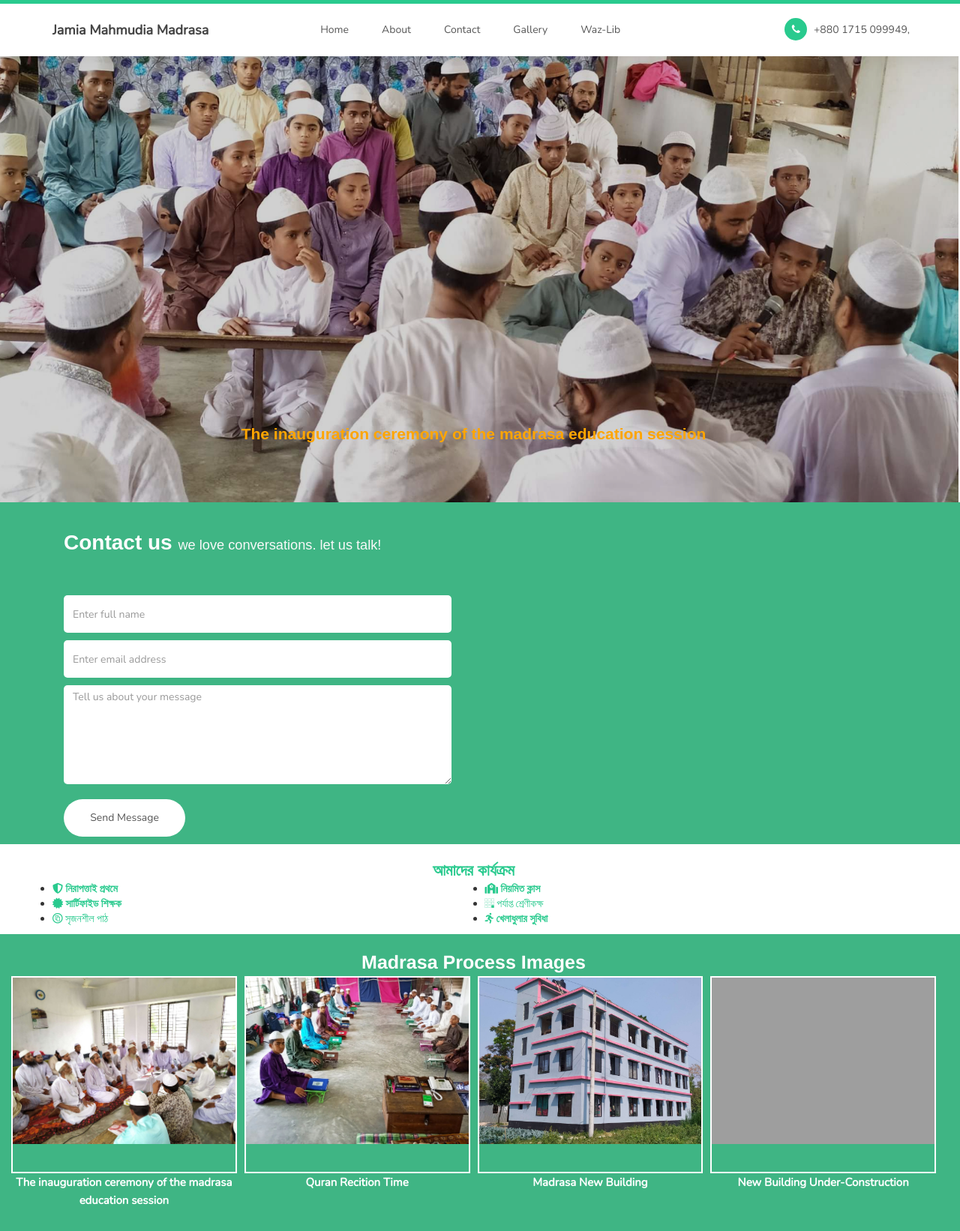
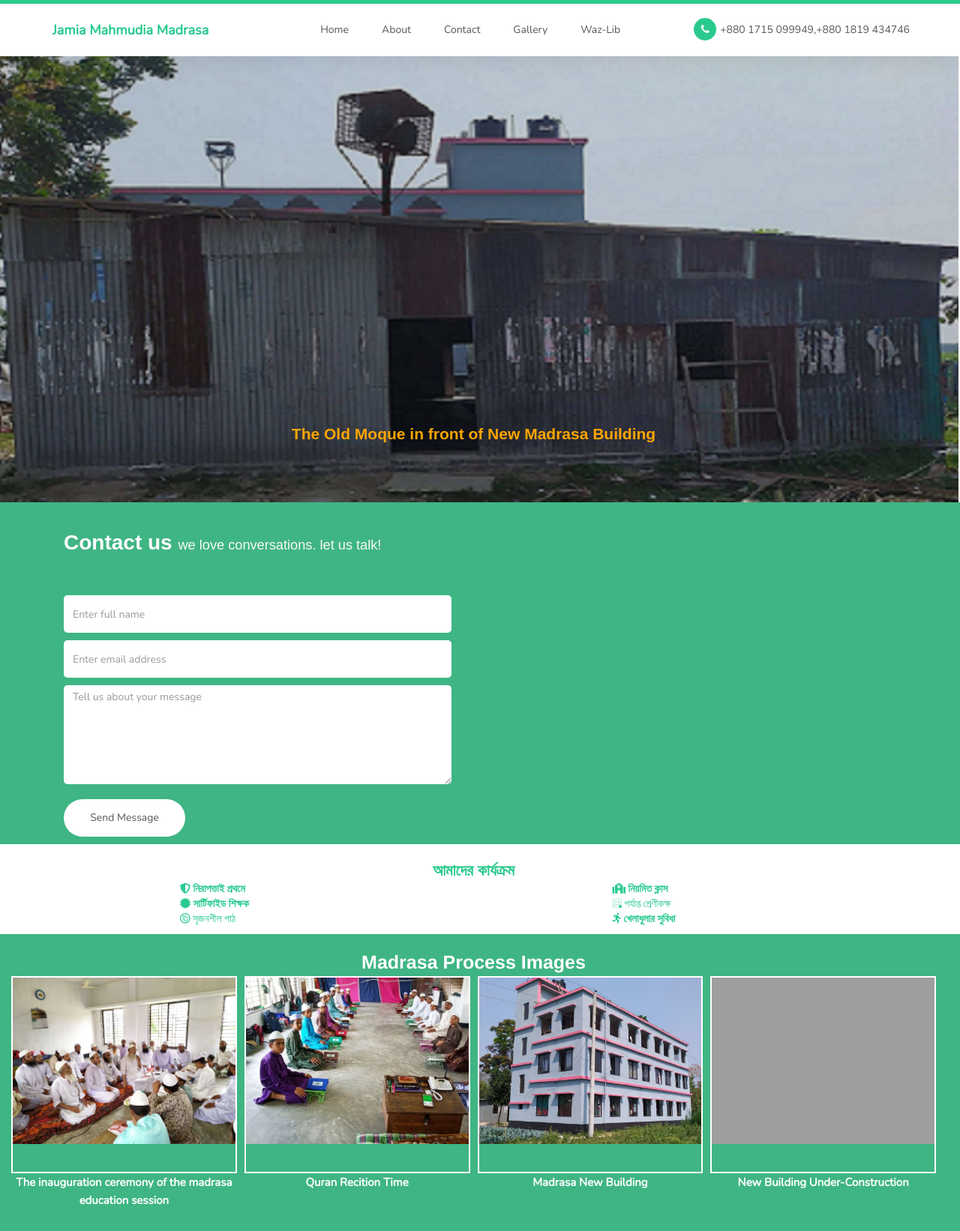
Before and after one commit to ExpoAshique/jamia-mahmudia-madrasa, a PHP site: page / in a window 1280 px wide. Shown: the top 1642 px of the page at 75% size. Run offline with PHP 8.4, Linux system fonts and the light colour scheme; some web fonts are replaced; grey boxes are pictures that could not be loaded.

Commit message:
Image Update

```diff
--- a/About.html
+++ b/About.html
@@ -3,7 +3,7 @@
 
 <head>
 
-     <title>Jamia Madrasa</title>
+     <title>Jamia  Mahmudia Madrasa</title>
 
 
 
@@ -52,7 +52,7 @@
                     </button>
 
                     <!-- lOGO TEXT HERE -->
-                    <a href="#" class="navbar-brand">Jamia Madrasa</a>
+                    <a href="index.html" class="navbar-brand" style="color:#29ca8e ;">Jamia Mahmudia Madrasa</a>
                </div>
 
                <!-- MENU LINKS -->
@@ -67,7 +67,7 @@
                     </ul>
 
                     <ul class="nav navbar-nav navbar-right">
-                         <li><a href="#"><i class="fa fa-phone"></i> +880 1715 099949,</a></li>
+                         <li><a href="#"><i class="fa fa-phone"></i>  +880 1715 099949,+880 1819 434746</a></li>
                     </ul>
                </div>
 
--- a/contact.html
+++ b/contact.html
@@ -52,7 +52,7 @@
                 </button>
 
                 <!-- lOGO TEXT HERE -->
-                <a href="#" class="navbar-brand">Jamia Madrasa</a>
+                <a href="index.html" class="navbar-brand" style="color: #29ca8e;">Jamia Mahmudia Madrasa</a>
             </div>
 
             <!-- MENU LINKS -->
@@ -67,7 +67,7 @@
                 </ul>
 
                 <ul class="nav navbar-nav navbar-right">
-                    <li><a href="#"><i class="fa fa-phone"></i> +880 1715 099949,</a></li>
+                    <li><a href="#"><i class="fa fa-phone"></i>+880 1715 099949,+880 1819 434746</a></li>
                 </ul>
             </div>
 
--- a/css/style.css
+++ b/css/style.css
@@ -267,18 +267,21 @@
   .caption h3 a:hover { color: #FF3; }
 
   .home-slider .item-first {
-    background-image: url(../images/sp2.JPEG);
+    background-image: url(../images/mike.jpg);
 	background-position: center;
   }
 
   .home-slider .item-second {
-    background-image: url(../images/sp4.JPEG);
+    background-image: url(../images/6.jpg);
   }
 
   .home-slider .item-third {
     background-image: url(../images/10012.jpg);
   }
 
+  home-slider .item-first img{
+    height: 600px;
+  }
 
 
 
@@ -405,7 +408,7 @@
 }
 }
 .icon_list ul li{
-  list-style: none;
+ list-style: none;
   font-size: 15px;
   padding-left: 140px;
   margin-top: 22px;
@@ -416,9 +419,16 @@
   color: #29ca8e;
 }
 
+ol, ul {
+  margin-top: 0;
+  margin-bottom: 10px;
+  list-style: none;
+  padding-left: 170px;
+}
 .icon_list li i:hover{
   color: #252525;
 }
+
 
 /* SLider Start */
 
--- a/index.html
+++ b/index.html
@@ -3,7 +3,7 @@
 
 <head>
 
-     <title>Jamia Madrasa</title>
+     <title>Jamia Mahmudia Madrasa</title>
 
 
 
@@ -52,7 +52,7 @@
                     </button>
 
                     <!-- lOGO TEXT HERE -->
-                    <a href="#" class="navbar-brand">Jamia Mahmudia Madrasa</a>
+                    <a href="index.html" class="navbar-brand" style="color:#29ca8e;">Jamia Mahmudia Madrasa</a>
                </div>
 
                <!-- MENU LINKS -->
@@ -66,7 +66,7 @@
                     </ul>
 
                     <ul class="nav navbar-nav navbar-right">
-                         <li><a href="#"><i class="fa fa-phone"></i> +880 1715 099949,</a></li>
+                         <li><a href="#"><i class="fa fa-phone"></i>+880 1715 099949,+880 1819 434746  </a></li>
                     </ul>
                </div>
 
@@ -84,7 +84,7 @@
                               <div class="container">
                                    <div class="col-md-12 col-sm-12">
 
-                                        <h3> <b> The inauguration ceremony of the madrasa education session </b> </h3>
+                                        <h3> <b> The Old Moque in front of New Madrasa Building</b> </h3>
 
                                    </div>
                               </div>
@@ -113,8 +113,7 @@
                                              the rest for Madrasa
                                              purpose). To complete this building approximately 358000 USD (American
                                              Dollers) is needed.</h3>
-                                        <a href="#contact" class="section-btn btn btn-default smoothScroll">Let's
-                                             chat</a>
+
                                    </div>
                               </div>
                          </div>
--- a/waz-lib.html
+++ b/waz-lib.html
@@ -3,7 +3,7 @@
 
 <head>
 
-    <title>Jamia Madrasa</title>
+    <title>Jamia Mahmudia Madrasa</title>
 
 
 
@@ -54,7 +54,7 @@
                 </button>
 
                 <!-- lOGO TEXT HERE -->
-                <a href="#" class="navbar-brand">Jamia Madrasa</a>
+                <a href="#" class="navbar-brand" style="color: #29ca8e;">Jamia Mahmudia Madrasa</a>
             </div>
 
             <!-- MENU LINKS -->
@@ -69,7 +69,7 @@
                 </ul>
 
                 <ul class="nav navbar-nav navbar-right">
-                    <li><a href="#"><i class="fa fa-phone"></i> +880 1715 099949,</a></li>
+                    <li><a href="#"><i class="fa fa-phone"></i> +880 1715 099949,+880 1819 434746</a></li>
                 </ul>
             </div>
 
```
Also changed, not shown: gallery.html (+10 -2 lines), images/mike.JPEG (added), images/mike.jpg (added), images/mosque.JPEG (added), images/u.JPEG (renamed from images/1583047161366.JPEG).
